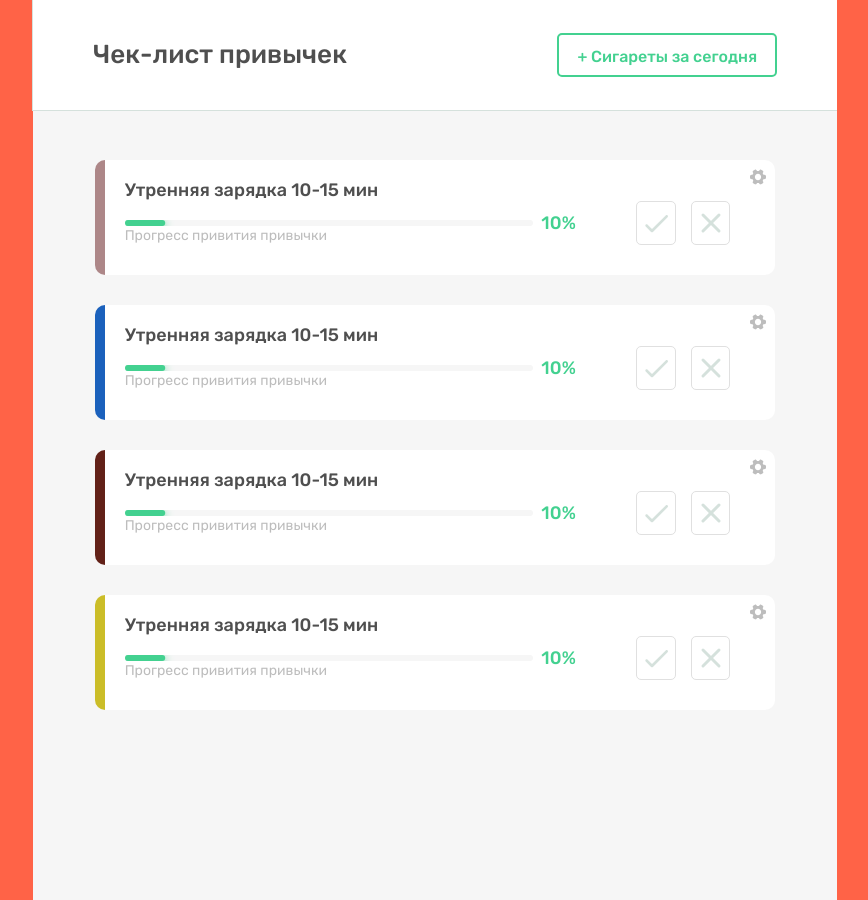
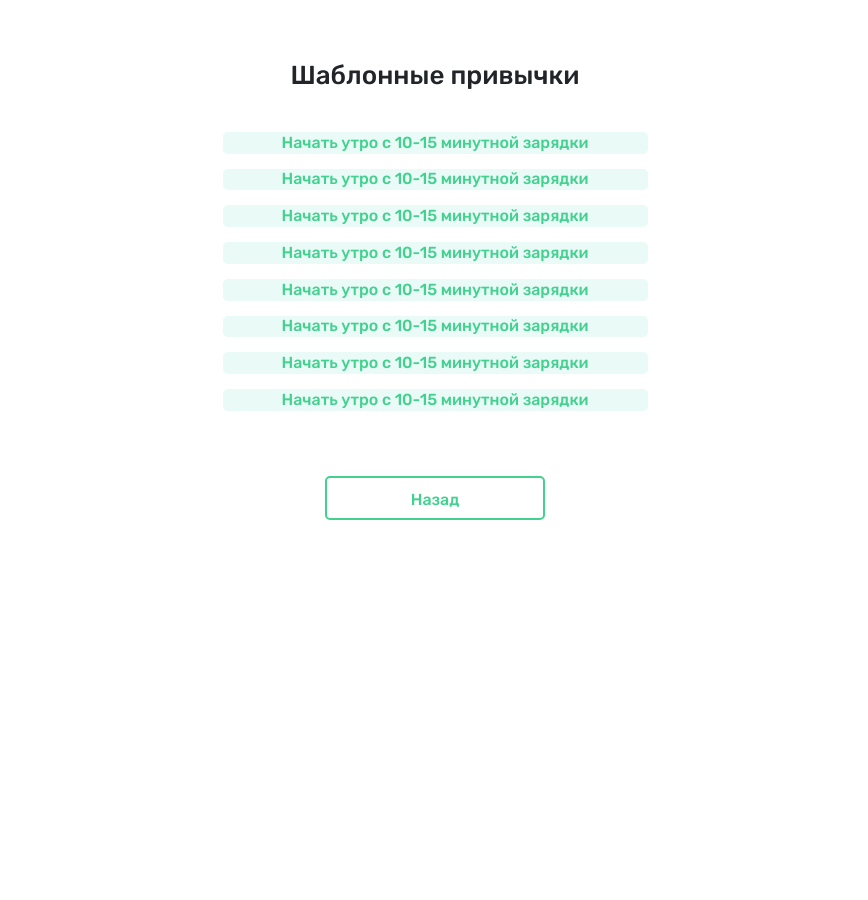
Before and after one commit to Kateryna-Vyshnevetska/goIT-react-team-project, a React (Create React App) app: page / in a window 1280 px wide. Shown: the whole page, without its empty margins (205-1073 px from the left). After the commit the page ends 800 px from the top, so only its background shows below. Built offline with nearby package versions, Linux system fonts and the light colour scheme.

Commit message:
HabitTemplateModal done

```diff
--- a/src/components/App.js
+++ b/src/components/App.js
@@ -35,9 +35,9 @@ export function App() {
   return (
     <>
       {/* <CustomHabitModal /> */}
-      {/* <HabitTemplateModal /> */}
+      <HabitTemplateModal />
       {/* <HomePage /> */}
-      <CheckListPage />
+      {/* <CheckListPage /> */}
       {/* <Suspense fallback={<Spinner />}> */}
       {/* <Switch> */}
       {/* <PublicRoute exact path="/" /* component={HomePage} */}
--- a/src/components/Modals/HabitTemplateModal/HabitTemplateModal.js
+++ b/src/components/Modals/HabitTemplateModal/HabitTemplateModal.js
@@ -0,0 +1,15 @@
+import React from "react";
+import HabitTemplateModalItem from "../HabitTemplateModal/HabitTemplateModalItem";
+import "./habitTemplateModal.css";
+
+function HabitTemplateModal({ modalTitle = "Шаблонные привычки" }) {
+  return (
+    <div className="wrapper">
+      <h3 className="title">{modalTitle}</h3>
+      <HabitTemplateModalItem />
+      <button className="btn-back">Назад</button>
+    </div>
+  );
+}
+
+export default HabitTemplateModal;
--- /dev/null
+++ b/src/components/Modals/HabitTemplateModal/HabitTemplateModalItem.js
@@ -0,0 +1,53 @@
+import React from "react";
+import "./habitTemplateModal.css";
+
+function HabitTemplateModalItem({
+  TemplateHabit = "Начать утро с 10-15 минутной зарядки",
+}) {
+  return (
+    <ul className="habit-template-list">
+      <li className="habit-template-item">
+        <button to="#" className="habit-template-btn">
+          {TemplateHabit}
+        </button>
+      </li>
+      <li className="habit-template-item">
+        <button to="#" className="habit-template-btn">
+          {TemplateHabit}
+        </button>
+      </li>
+      <li className="habit-template-item">
+        <button to="#" className="habit-template-btn">
+          {TemplateHabit}
+        </button>
+      </li>
+      <li className="habit-template-item">
+        <button to="#" className="habit-template-btn">
+          {TemplateHabit}
+        </button>
+      </li>
+      <li className="habit-template-item">
+        <button to="#" className="habit-template-btn">
+          {TemplateHabit}
+        </button>
+      </li>
+      <li className="habit-template-item">
+        <button to="#" className="habit-template-btn">
+          {TemplateHabit}
+        </button>
+      </li>
+      <li className="habit-template-item">
+        <button to="#" className="habit-template-btn">
+          {TemplateHabit}
+        </button>
+      </li>
+      <li className="habit-template-item">
+        <button to="#" className="habit-template-btn">
+          {TemplateHabit}
+        </button>
+      </li>
+    </ul>
+  );
+}
+
+export default HabitTemplateModalItem;
--- a/src/components/Modals/HabitTemplateModal/habitTemplateModal.css
+++ b/src/components/Modals/HabitTemplateModal/habitTemplateModal.css
@@ -0,0 +1,98 @@
+.wrapper {
+  font-family: "Rubik", sans-serif;
+  width: 784px;
+  height: 580px;
+  display: flex;
+  flex-direction: column;
+  justify-content: center;
+  align-items: center;
+  margin: 0 auto;
+  padding: 60px;
+  border-radius: 10px;
+}
+
+.title {
+  font-weight: 500;
+  font-size: 26px;
+  line-height: 1.23;
+  text-align: center;
+  margin-bottom: 40px;
+}
+
+.habit-template-list {
+  font-weight: 500;
+  margin-bottom: 50px;
+
+  width: 452px;
+  height: 340px;
+
+  display: flex;
+
+  align-items: center;
+  flex-direction: column;
+
+  overflow-y: scroll;
+}
+
+.habit-template-item {
+  display: flex;
+  align-items: center;
+  justify-content: center;
+  height: 44px;
+  width: 425px;
+  margin-bottom: 15px;
+}
+
+.habit-template-btn {
+  font-weight: 500;
+  width: 100%;
+  height: 100%;
+  border: none;
+  background-color: #e9faf7;
+  text-decoration: none;
+  color: #43d190;
+}
+.habit-template-btn:hover {
+  text-decoration: none;
+  color: #4f4f4f;
+  background-color: #cbf6e3;
+}
+.habit-template-btn:hover ~ .habit-template-item {
+  background-color: #cbf6e3;
+}
+
+.btn-back {
+  margin: 0 auto;
+
+  display: flex;
+  justify-content: center;
+
+  font-weight: 500;
+  font-size: 16px;
+  line-height: 1.19;
+
+  padding: 12px 18px;
+
+  color: #43d190;
+  border: none;
+  outline: none;
+  background-color: transparent;
+  border: 2px solid #43d190;
+  border-radius: 5px;
+
+  height: 44px;
+  width: 220px;
+}
+
+/* полоса прокрутки (скроллбар) */
+::-webkit-scrollbar {
+  border-radius: 10px;
+  width: 4px;
+  background-color: #f6f6f6;
+}
+
+/* ползунок скроллбара */
+::-webkit-scrollbar-thumb {
+  background-color: #43d190;
+  border-radius: 10px;
+}
```
